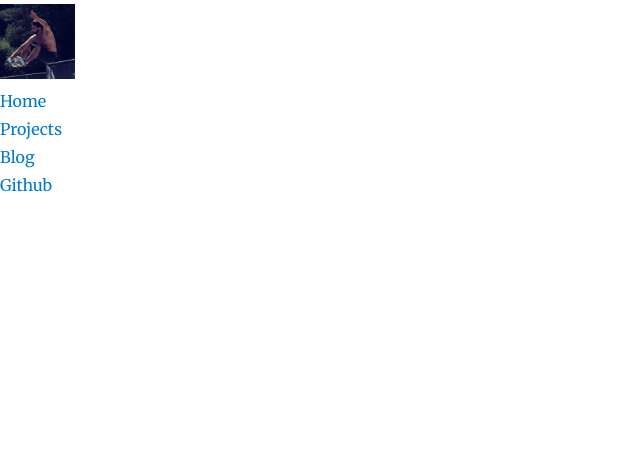
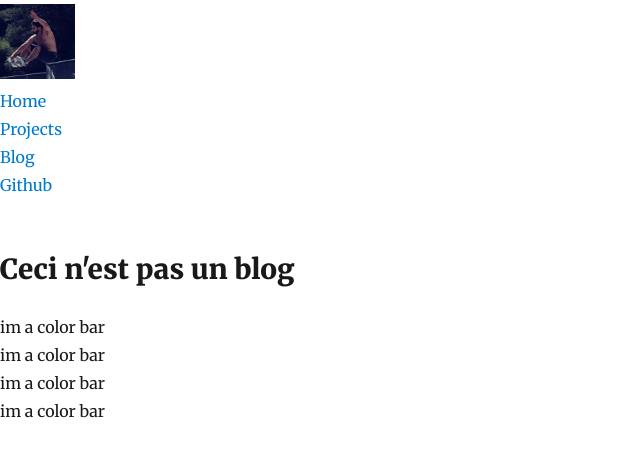
Before and after one commit to Jeremy-D/project-blog-gatsby, a Gatsby site: page /test-home in a window 1280 px wide. Shown: the part 124-580 px from the top of the page, without its empty margins (0-640 px from the left). Built offline with nearby package versions, Linux system fonts and the light colour scheme; Gatsby itself is replaced by a stand-in of ours; some packages are replaced by stand-ins of ours.

Commit message:
add component structure for the color bars in the landing title

```diff
--- a/src/components/header/colorBar.js
+++ b/src/components/header/colorBar.js
@@ -0,0 +1,11 @@
+import React from 'react'
+
+const ColorBar = props => {
+    return (
+        <div>
+            im a color bar
+        </div>
+    )
+}
+
+export default ColorBar
--- a/src/components/header/colorBars.js
+++ b/src/components/header/colorBars.js
@@ -0,0 +1,15 @@
+import React from 'react'
+import ColorBar from './colorBar'
+
+const ColorBars = props => {
+    return (
+        <div>
+            <ColorBar></ColorBar>
+            <ColorBar></ColorBar>
+            <ColorBar></ColorBar>
+            <ColorBar></ColorBar>
+        </div>
+    )
+}
+
+export default ColorBars
--- a/src/components/header/header.js
+++ b/src/components/header/header.js
@@ -39,14 +39,15 @@ const Header = () => {
   };
 
   return (
-    <div className='text-center'>
-      <Row className='justify-content-md-center'>
+    // <Col> tag used as wrapper so that we can use nested rows with bootstrap
+    <Col className='text-center'>
+      <Row className='justify-content-center'>
       <Col xs={12} sm={12} md={12} className='text-center'>
           <h1>{author.name}</h1>
       </Col>
       </Row>
 
-      <Row className="justify-content-md-center">
+      <Row className="justify-content-center">
           <Col xs={12} sm={12} md={12} className='text-center'>
               <Image
                   fixed={data.avatar.childImageSharp.fixed}
@@ -56,9 +57,9 @@ const Header = () => {
           </Col>
       </Row>
 
-      <Row className='justify-content-md-center'>
+      <Row className='justify-content-center'>
         <Col >
-          <Nav variant="pills" defaultActiveKey="/home" className='justify-content-md-center'>
+          <Nav variant="pills" defaultActiveKey="/home" className='justify-content-center'>
             <Nav.Item>
                 <Nav.Link style={noBoxShadow}  href="/home">Home</Nav.Link>
             </Nav.Item>
@@ -74,7 +75,7 @@ const Header = () => {
             </Nav>
         </Col>
       </Row>
-    </div>
+    </Col>
     )
 
 }
--- /dev/null
+++ b/src/components/header/title.js
@@ -0,0 +1,34 @@
+import React from "react"
+import { useStaticQuery, graphql } from "gatsby"
+import { Row, Col} from 'react-bootstrap'
+
+import ColorBars from './colorBars'
+
+
+const Title = () => {
+    //GRAPHQL query
+      const data = useStaticQuery(graphql`
+      query TitleQuery {
+        site {
+          siteMetadata {
+            title
+          }
+        }
+      }
+    `)
+
+  //pull variables off of static query
+  const { title } = data.site.siteMetadata
+
+
+  return (
+    // <Col> tag used as wrapper so that we can use nested rows with bootstrap
+    <Col className='text-center '>
+        <h2>{title}</h2>
+        <ColorBars></ColorBars>
+    </Col>
+    )
+
+}
+
+export default Title
--- a/src/pages/test-home.tsx
+++ b/src/pages/test-home.tsx
@@ -4,6 +4,7 @@ import { PageProps, Link, graphql } from "gatsby"
 import { Container, Row, Col } from 'react-bootstrap'
 
 import Header from '../components/header/header'
+import Title from '../components/header/title'
 // import LandingColorbars
 // import HeaderBio
 // import Nav
@@ -15,6 +16,7 @@ function HomePage(){
     return (
         <Container className='text-center'>
             <Header></Header>
+            <Title></Title>
             {/* title component */}
             {/* subtitle component w/ nonsense generator */}
             {/* color bars */}
```
Also changed, not shown: README.md, src/components/bio.js (line endings or trailing spaces).
